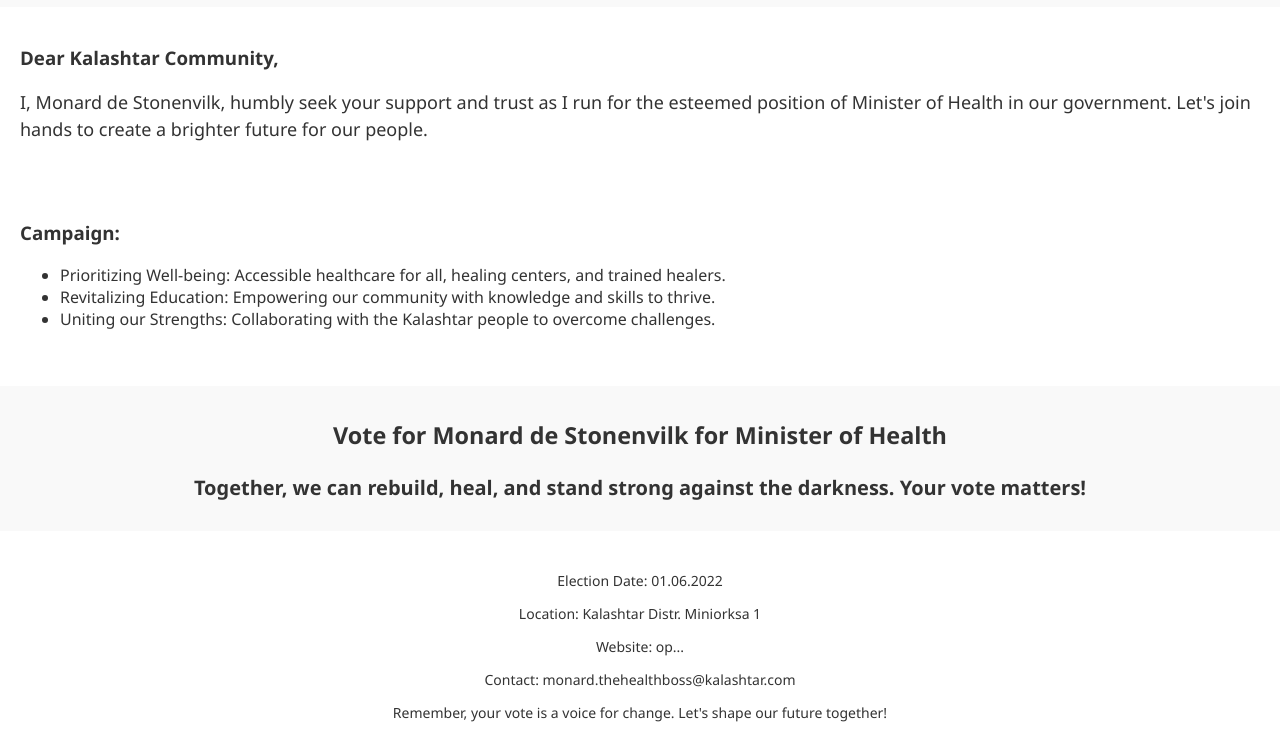
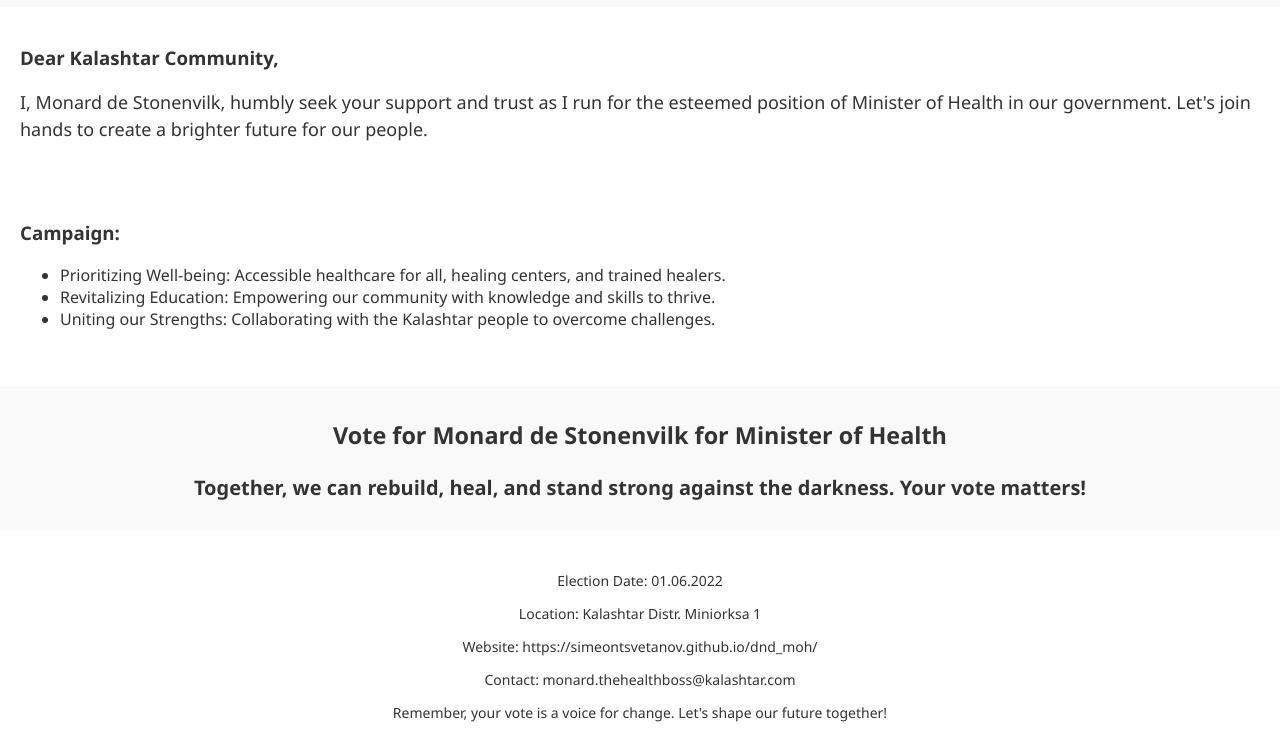
Before and after one commit to SimeonTsvetanov/dnd_moh, a plain HTML site: page index.html in a window 1280 px wide. Shown: the part 354-1090 px from the top of the page. Drawn offline with Linux system fonts and the light colour scheme.

Commit message:
Update index.html

```diff
--- a/index.html
+++ b/index.html
@@ -99,7 +99,7 @@
   <div class="footer">
     <p>Election Date: 01.06.2022</p>
     <p>Location: Kalashtar Distr. Miniorksa 1</p>
-    <p>Website: op...</p>
+    <p>Website: https://simeontsvetanov.github.io/dnd_moh/</p>
     <p>Contact: monard.thehealthboss@kalashtar.com</p>
     <p>Remember, your vote is a voice for change. Let's shape our future together!</p>
   </div>
```
